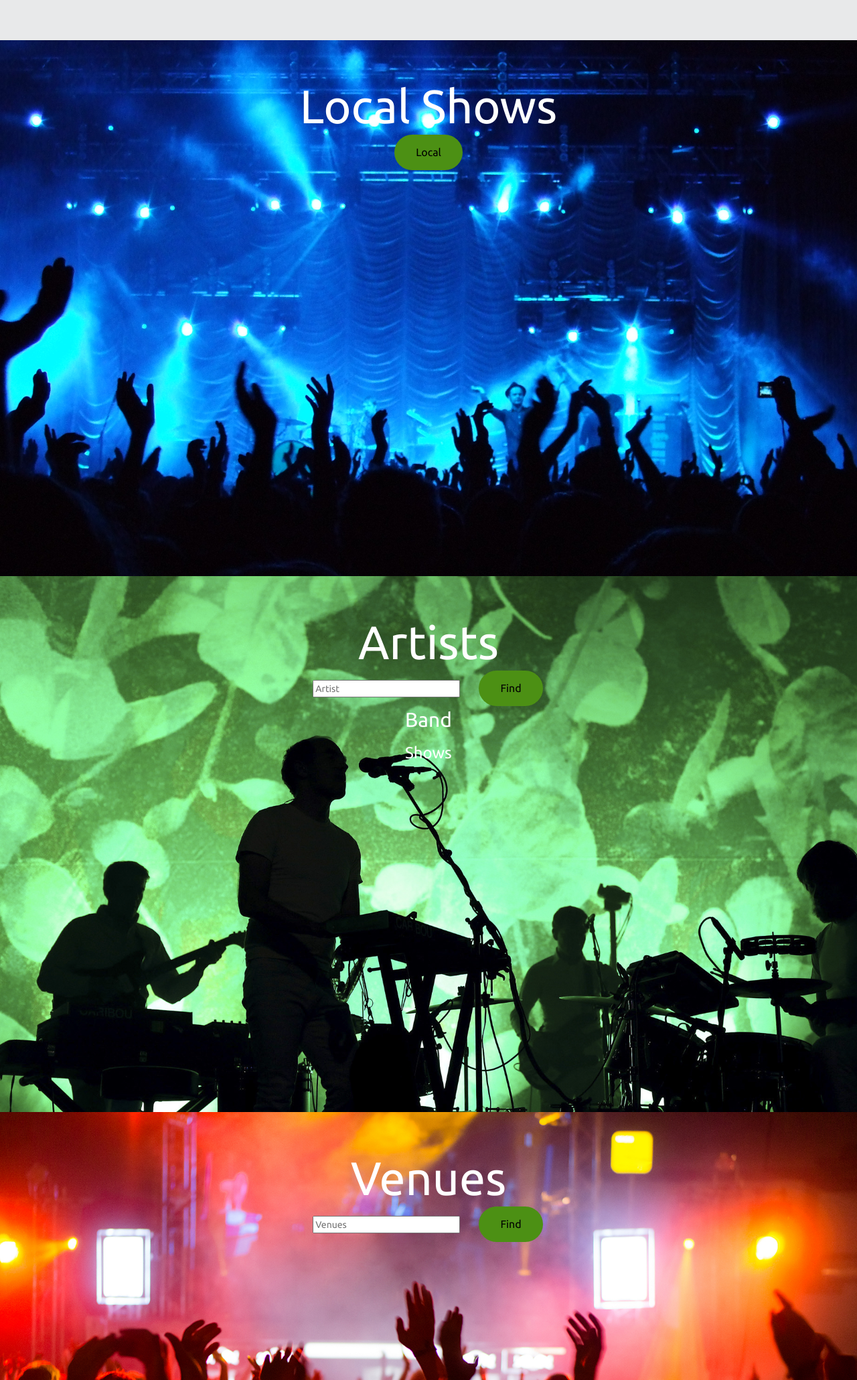
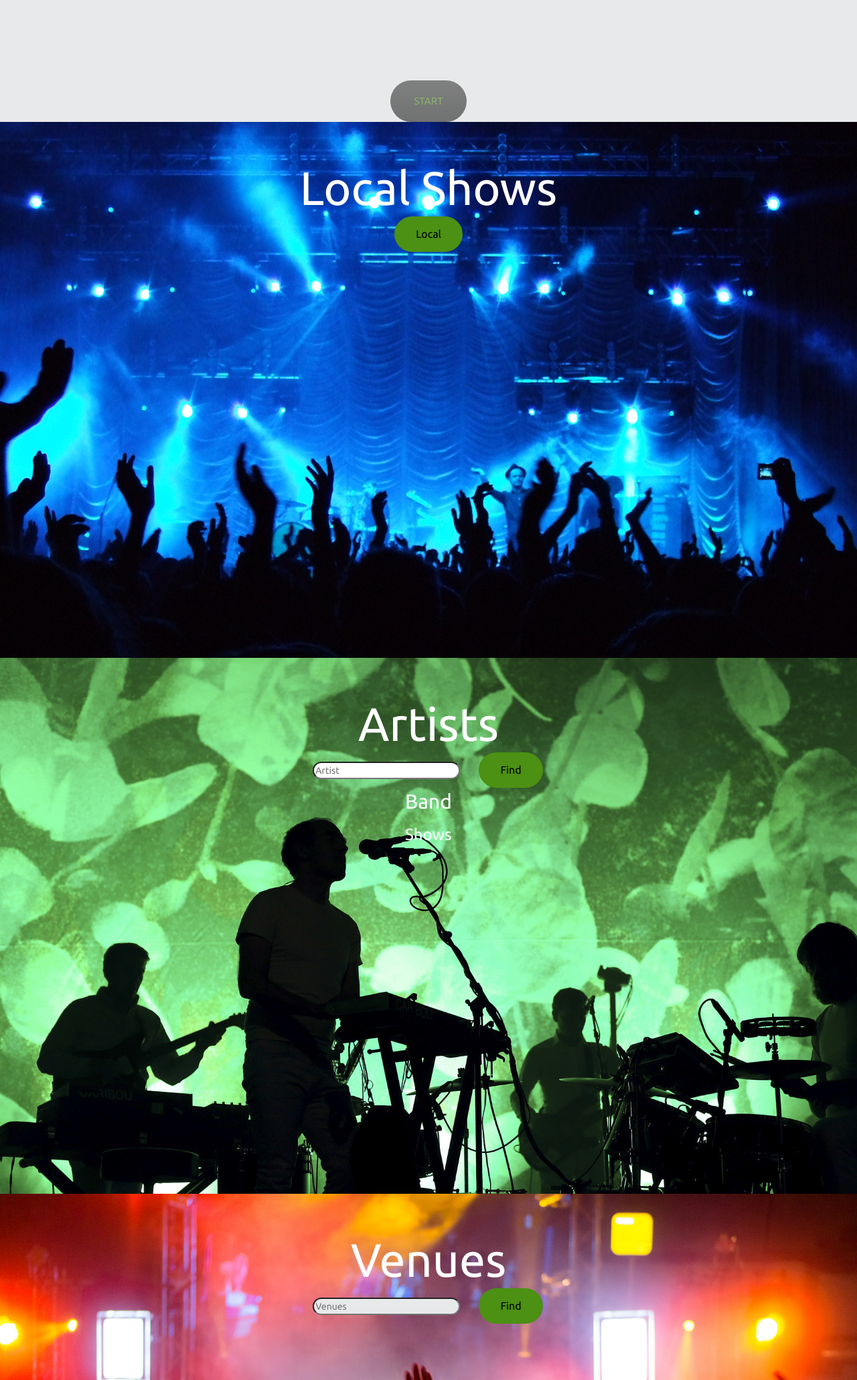
Before and after one commit to sbrycebarker/rockshowz2.0, a website: page public/index.html in a window 1280 px wide. Shown: the part 740-2800 px from the top of the page at 67% size. Drawn offline with nearby package versions, Linux system fonts and the light colour scheme; some packages are replaced by stand-ins of ours; no server answers.

Commit message:
added a start button, and rounded the inputs

```diff
--- a/public/js/myJQuery.js
+++ b/public/js/myJQuery.js
@@ -35,4 +35,28 @@ $(document).ready(function(){
       });
     }
   });
+  $("#start a").on('click', function(event) {
+    // Make sure this.hash has a value before overriding default behavior
+   console.log("Everything is Awesome!");
+    if (this.hash !== "") {
+      // Prevent default anchor click behavior
+      event.preventDefault();
+
+      // Store hash
+      var hash = this.hash;
+
+      // Using jQuery's animate() method to add smooth page scroll
+      // The optional number (800) specifies the number of milliseconds it takes to scroll to the specified area
+      $('html, body').animate({
+        scrollTop: $(hash).offset().top
+
+
+      }, 1000, function(){
+
+
+        // Add hash (#) to URL when done scrolling (default click behavior)
+        window.location.hash;
+      });
+    }
+  });
 });
--- a/public/styles/styles.css
+++ b/public/styles/styles.css
@@ -64,18 +64,28 @@ button {
   padding-right: 10px;
 }
 .tag{
+  /* padding-top: 1rem;  */
   padding-right: 10px;
   font-size: 22px;
 }
  .navbar{
-
   display: none;
   position: fixed;
   opacity: .8;
   background-color: #606061;
 }
-
+.row-inverse{
+  display: flex;
+  margin-top: 325px;
+  justify-content: center;
+  align-content: center;
+}
 .navbar-inverse{
+  padding-top: 10px;
+  padding-left: 35px;
+  padding-right: 35px;
+  padding-bottom: 20px;
+  font-size: 15px;
   opacity: .6;
   background-color: #474747;
   max-width: 150px;
@@ -164,6 +174,7 @@ button {
 }
 
 .artistinput {
+  border-radius: 35px;
   color: black;
 }
 .venues {
@@ -197,12 +208,13 @@ button {
   margin: auto;
 }
 .venue-search{
+  border-radius: 35px;
   color: black
 }
 .location {
 
 }
-.venue-search{
+.venues-search{
    border-radius: 35px;
   /* margin-left: 80rem; */
 }
@@ -217,10 +229,10 @@ button {
   color: white;
 } */
 .events {
-  /* height: auto;
+   height: auto;
   border-radius: 35px;
   color: black;
-  background-color: #e8e9ea */
+  background-color: #e8e9ea
 }
 
 .eventsearch {
@@ -333,7 +345,7 @@ button {
   color: black;
   background-color: #4c9014;
   border: 1px solid black;
-  transition-property: background-color, color;
+  transition-property: ;background-color: color;
 }
 
 .matches:hover {
--- a/public/views/main.html
+++ b/public/views/main.html
@@ -34,8 +34,8 @@
         <h1>Hello! {{user}}</h1>
       </div>
     </div>
-    <div class="container">
-      <div class="row">
+    <div id="start" class="container">
+      <div class="row-inverse">
         <h1></h1>
         <ul class="navbar-inverse">
           <li><a href="#box2">START</a></li>
@@ -99,7 +99,7 @@
     <h1 class="venues title" >Venues</h1>
     <div class="container">
       <div class="row">
-        <div class="venue-search">
+        <div class="venues-search">
           <input class="events"  type="text" name="Venues" ng-model="text" placeholder="Venues">
           <button class="submit" ng-click="getVenueId( { text:text} ); venuematches = !venuematches">Find</button>
         </div>
```
